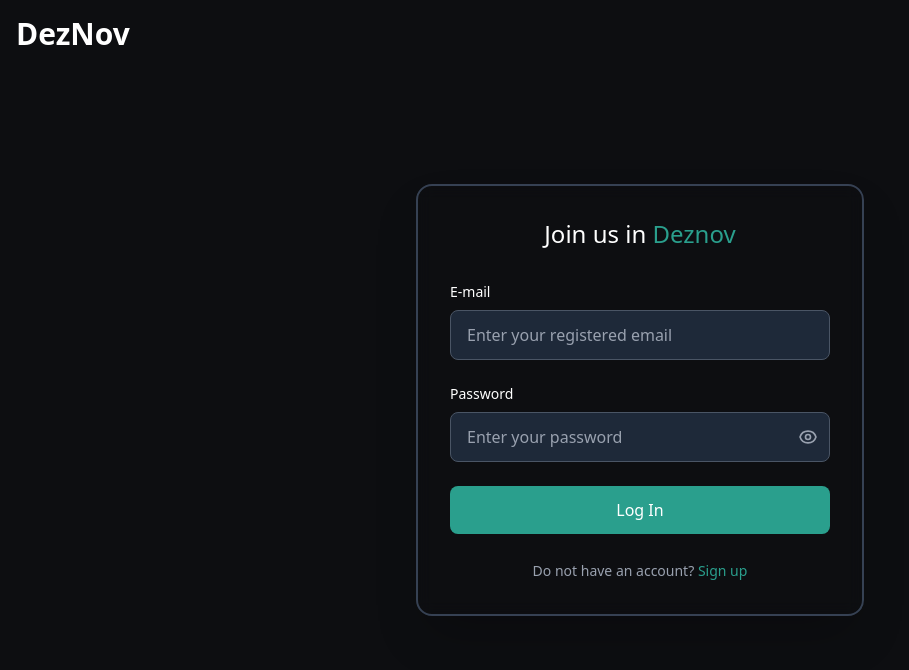
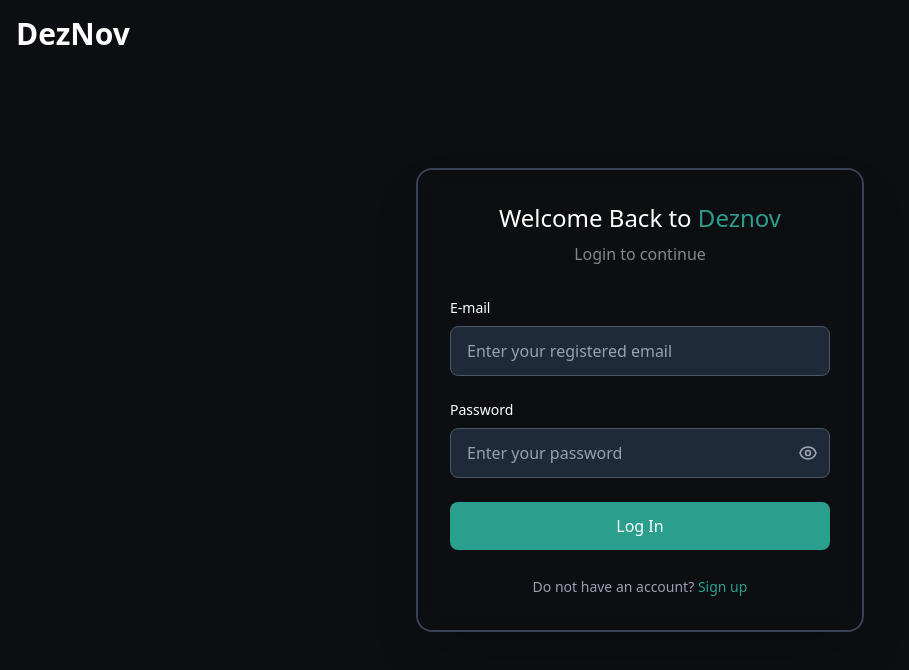
Before and after one commit to ayush00git/DezNov, a React (Vite) app in the folder frontend/: page /auth/login in a window 1280 px wide. Shown: the top 670 px of the page, without its empty margins (0-909 px from the left). Built offline with nearby package versions, Linux system fonts and the light colour scheme.

Commit message:
login to continue- text added

```diff
--- a/frontend/src/Pages/LoginPage.jsx
+++ b/frontend/src/Pages/LoginPage.jsx
@@ -69,9 +69,10 @@ export default function DeznovLogin() {
             {/* Header */}
             <div className="text-center mb-8">
               <h1 className="text-2xl font-light text-white mb-2">
-                Join us in{" "}
+                Welcome Back to {" "}
                 <span className="text-[#2A9F8D] font-medium">Deznov</span>
               </h1>
+              <h5 className="text-md text-[rgba(255,255,255,0.5)]">Login to continue</h5>
             </div>
 
             {/* Form - Added proper form element */}
```
